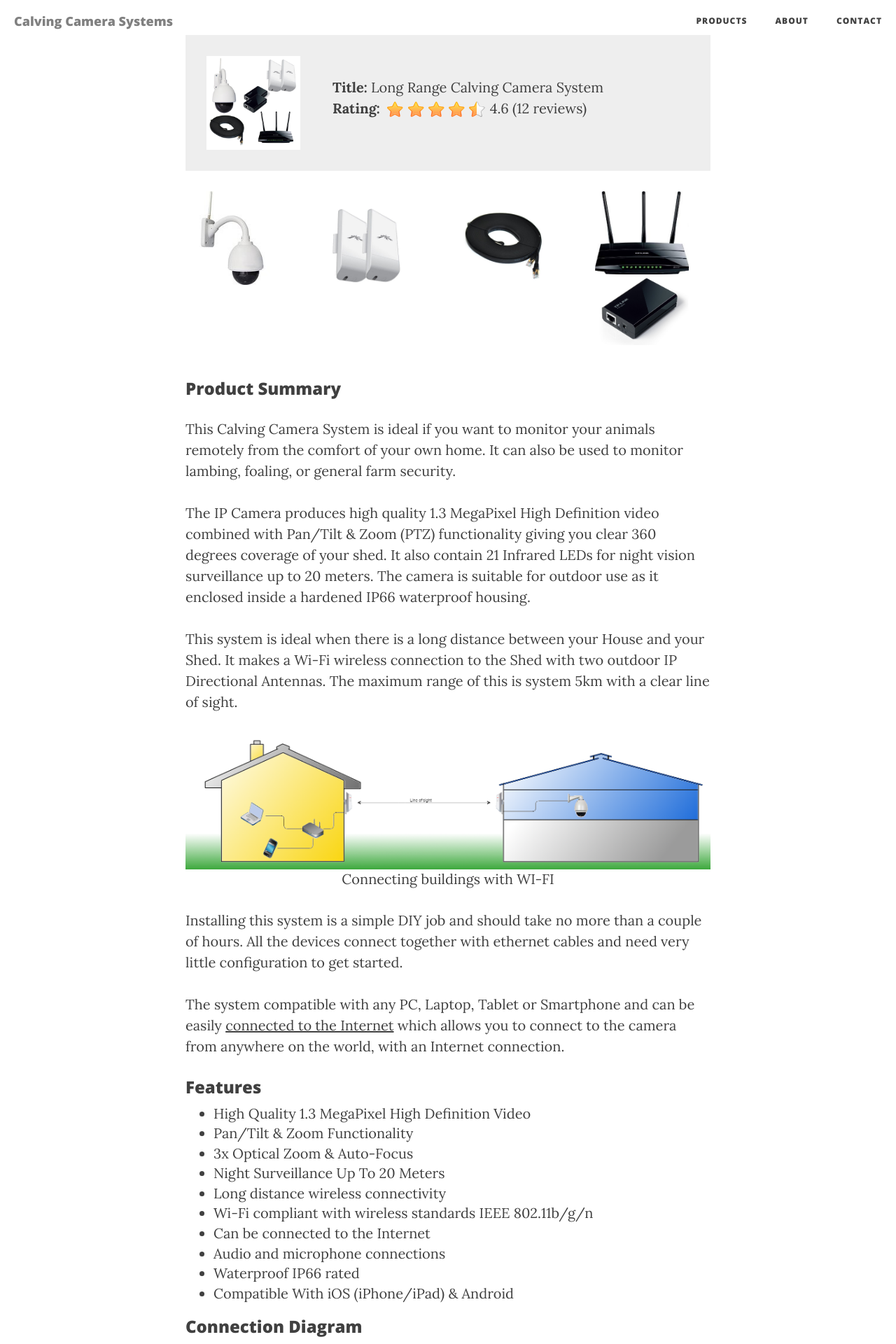
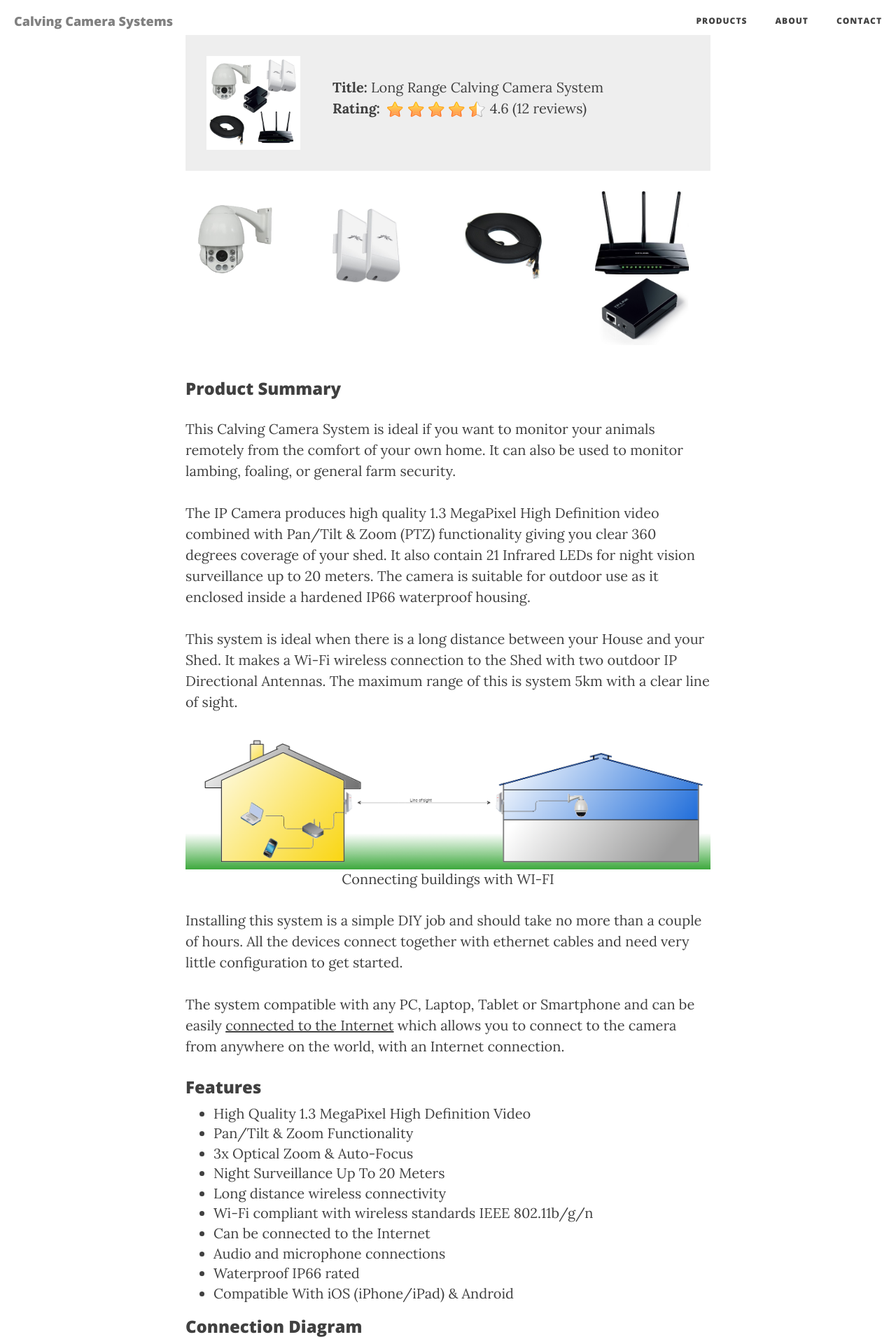
Before and after one commit to jholleran/calvingcamerareviews, a Jekyll site: the page built from products/long-range-ip-calving-camera-system.md, in a window 1280 px wide. Shown: the top 1920 px of the page at 70% size. Built offline with Jekyll 4.4.1, drawn with Linux system fonts in a browser that asks for light colours; nearby versions of some CDN libraries; comment, search, counter and statistics services are not loaded.

Commit message:
changed ip camera pictures

```diff
--- a/products/long-range-ip-calving-camera-system.md
+++ b/products/long-range-ip-calving-camera-system.md
@@ -3,7 +3,7 @@ layout: product
 slug: long-range-ip-camera
 title: Long Range Calving Camera System
 subTitle: Long Range IP Calving Camera System
-image: ip-calving-camera-system.png
+image: long-range-ip-ptz-calving-camera-system.png
 price: €499.00
 rating: 4.6
 reviewCount: 12
@@ -13,7 +13,7 @@ description: This long range IP Calving Camera System for wirelessly bridging lo
 
 images:
    - title: IP Camera with Pan\Tilt & Zoom functionality.
-     name: foscam-ptz-ip-camera.jpg
+     name: hd-mini-speed-done-x10.png
    - title: Long range Directional Antennas.
      name: two-directional-antennas.jpg
    - title: Connect equipement with ethernet cables.
```
Also changed, not shown: img/products/hd-mini-speed-done-x10.png (added), img/products/long-range-ip-ptz-calving-camera-system.png (added).
